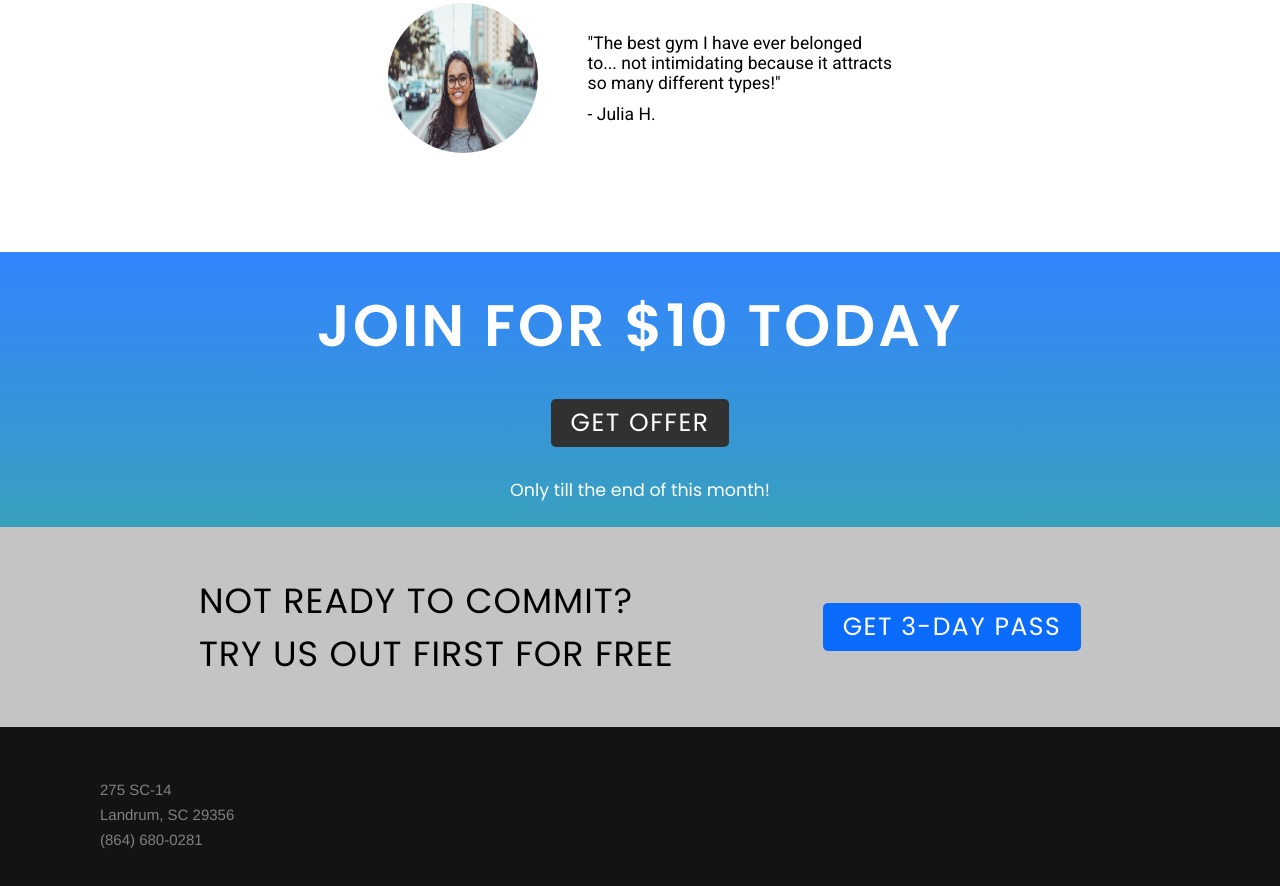
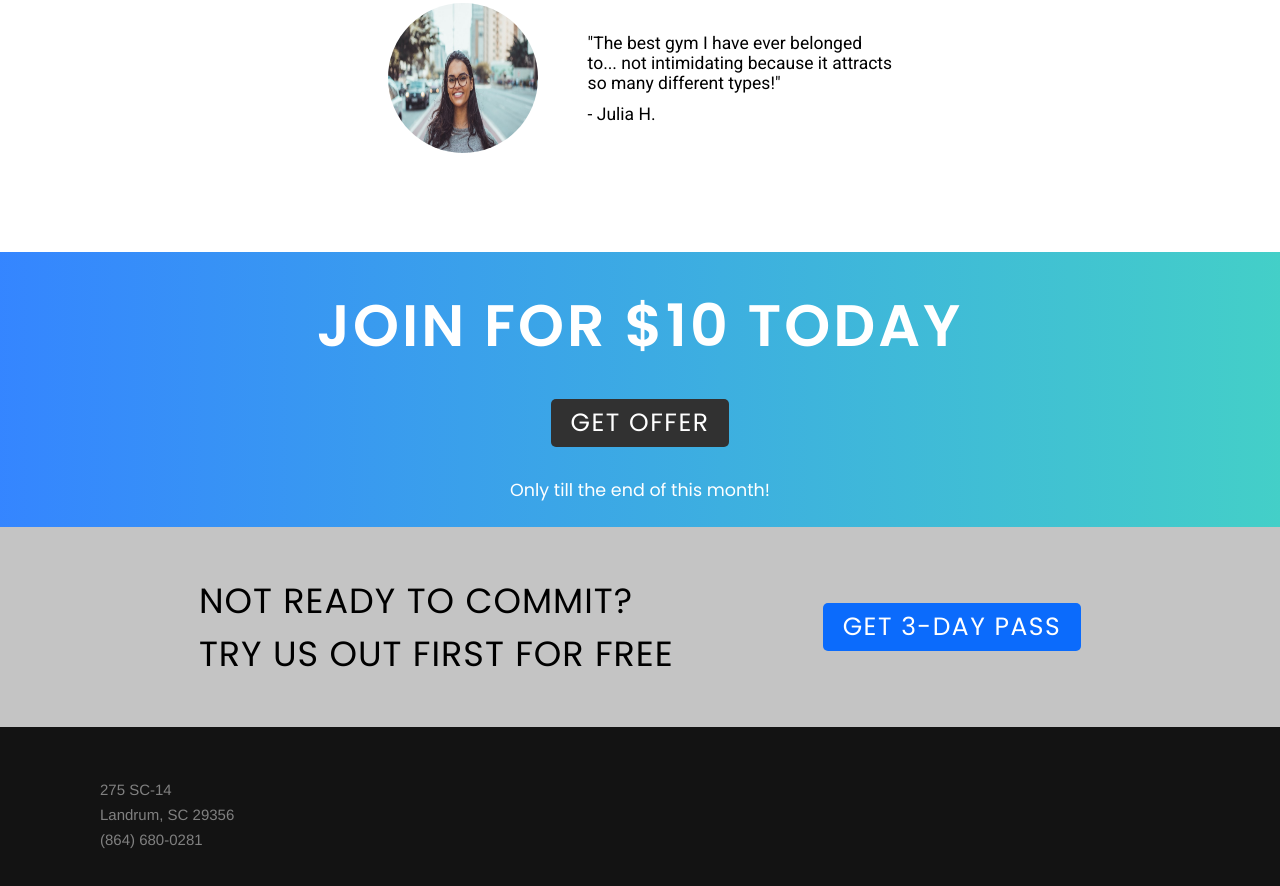
Before and after one commit to tryptonite/gymfitness, a website: page index.html in a window 1280 px wide. Shown: the part 2234-3120 px from the top of the page. Drawn offline with Linux system fonts and the light colour scheme.

Commit message:
Fixed Gradient

```diff
--- a/sass/pages/_home.scss
+++ b/sass/pages/_home.scss
@@ -117,7 +117,7 @@
     text-align: center;
     height:275px;
     // background: linear-gradient(to right, #cc2936,rgba(255, 123, 61, 0.85));
-    background: linear-gradient(rgba(2, 103, 255, 0.808),rgba(0, 134, 172, 0.781));
+    background: linear-gradient(to right, rgba(2, 103, 255, 0.80),rgba(47, 202, 194, 0.9));
     display:flex;
     flex-direction: column;
     margin:auto;
```
Also changed, not shown: css/style.css.
